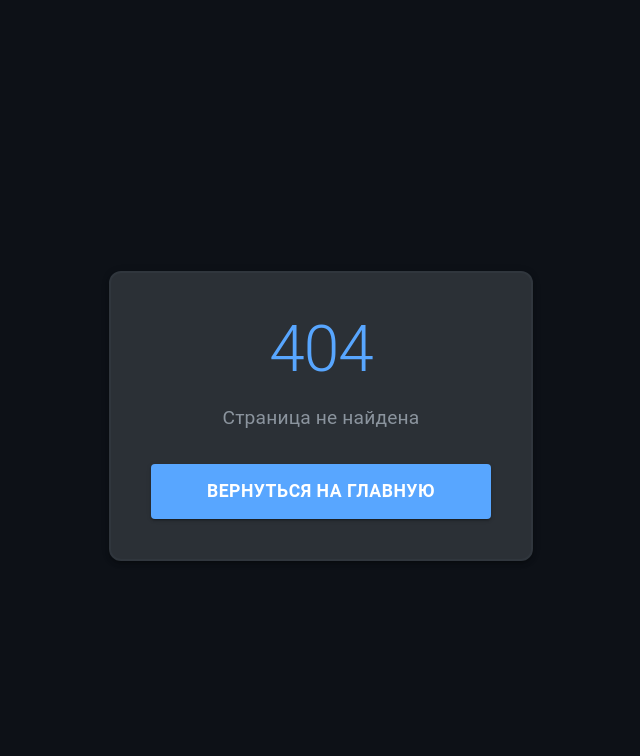
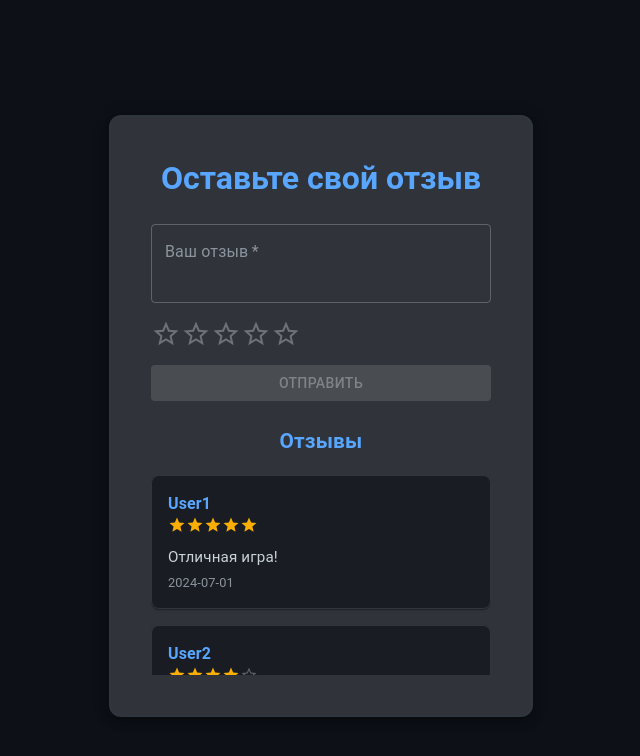
Before and after one commit to cu-drip/team_2_Website, a React (Vite) app: page /feedback in a window 1280 px wide. Before the commit this address had no page. Shown: the top 756 px of the page, without its empty margins (319-959 px from the left). Built offline with nearby package versions, Linux system fonts and the light colour scheme.

Commit message:
отзывы

```diff
--- a/src/components/Navbar.jsx
+++ b/src/components/Navbar.jsx
@@ -1,27 +1,28 @@
-import React from 'react';
-import { Link, useLocation } from 'react-router-dom';
-import AppBar from '@mui/material/AppBar';
-import Toolbar from '@mui/material/Toolbar';
-import Button from '@mui/material/Button';
-import { withInlineParam } from '../constants';
+import React from "react";
+import { Link, useLocation } from "react-router-dom";
+import AppBar from "@mui/material/AppBar";
+import Toolbar from "@mui/material/Toolbar";
+import Button from "@mui/material/Button";
+import { withInlineParam } from "../constants";
 
 const navLinks = [
-  { label: 'Главная', path: '/' },
-  { label: 'Профиль', path: '/profile' },
+  { label: "Главная", path: "/" },
+  { label: "Профиль", path: "/profile" },
+  { label: "Отзывы", path: "/feedback" },
 ];
 
 export default function Navbar() {
   const location = useLocation();
   return (
     <AppBar position="static" color="default" elevation={2} sx={{ mb: 3 }}>
-      <Toolbar sx={{ display: 'flex', gap: 2 }}>
-        {navLinks.map(link => (
+      <Toolbar sx={{ display: "flex", gap: 2 }}>
+        {navLinks.map((link) => (
           <Button
             key={link.path}
             component={Link}
             to={withInlineParam(link.path, location.search)}
-            color={location.pathname === link.path ? 'primary' : 'inherit'}
-            variant={location.pathname === link.path ? 'contained' : 'text'}
+            color={location.pathname === link.path ? "primary" : "inherit"}
+            variant={location.pathname === link.path ? "contained" : "text"}
             sx={{ fontWeight: 600 }}
           >
             {link.label}
--- a/src/main.jsx
+++ b/src/main.jsx
@@ -1,19 +1,20 @@
-import { StrictMode } from 'react'
-import { createRoot } from 'react-dom/client'
-import './index.css'
-import { BrowserRouter, Route, Routes } from 'react-router-dom'
+import { StrictMode } from "react";
+import { createRoot } from "react-dom/client";
+import "./index.css";
+import { BrowserRouter, Route, Routes } from "react-router-dom";
 
-import NotFound from './routes/NotFound'
-import Profile from './routes/Profile'
-import Home from './routes/Home'
-import { CookiesProvider } from 'react-cookie'
-import darkTheme from './theme'
-import { ThemeProvider } from '@emotion/react'
-import AuthProvider from './layouts/AuthProvider'
-import ProtectedLayout from './layouts/ProtectedLayout'
-import { CustomNavigateProvider } from './components/CustomNavigateProvider'
+import NotFound from "./routes/NotFound";
+import Profile from "./routes/Profile";
+import Home from "./routes/Home";
+import Feedback from "./routes/Feedback";
+import { CookiesProvider } from "react-cookie";
+import darkTheme from "./theme";
+import { ThemeProvider } from "@emotion/react";
+import AuthProvider from "./layouts/AuthProvider";
+import ProtectedLayout from "./layouts/ProtectedLayout";
+import { CustomNavigateProvider } from "./components/CustomNavigateProvider";
 
-createRoot(document.getElementById('root')).render(
+createRoot(document.getElementById("root")).render(
   <StrictMode>
     <CookiesProvider>
       <ThemeProvider theme={darkTheme}>
@@ -21,11 +22,12 @@ createRoot(document.getElementById('root')).render(
           <BrowserRouter>
             <CustomNavigateProvider>
               <Routes>
-                                <Route path='/' element={<Home />}/>
+                <Route path="/" element={<Home />} />
                 <Route element={<ProtectedLayout />}>
-                                    <Route path='/profile' element={<Profile />}/>
+                  <Route path="/profile" element={<Profile />} />
                 </Route>
-                                <Route path='*' element={<NotFound />} />
+                <Route path="/feedback" element={<Feedback />} />
+                <Route path="*" element={<NotFound />} />
               </Routes>
             </CustomNavigateProvider>
           </BrowserRouter>
@@ -33,4 +35,4 @@ createRoot(document.getElementById('root')).render(
       </ThemeProvider>
     </CookiesProvider>
   </StrictMode>
-)
+);
--- /dev/null
+++ b/src/routes/Feedback.jsx
@@ -0,0 +1,165 @@
+import React, { useState } from "react";
+import Box from "@mui/material/Box";
+import Paper from "@mui/material/Paper";
+import Typography from "@mui/material/Typography";
+import Button from "@mui/material/Button";
+import TextField from "@mui/material/TextField";
+import Rating from "@mui/material/Rating";
+
+
+const mockFeedbacks = [
+  {
+    id: "1",
+    user: "User1",
+    text: "Отличная игра!",
+    rating: 5,
+    created_at: "2024-07-01",
+  },
+  {
+    id: "2",
+    user: "User2",
+    text: "Было интересно, но можно лучше.",
+    rating: 4,
+    created_at: "2024-07-02",
+  },
+];
+
+export default function Feedback() {
+  const [feedbacks, setFeedbacks] = useState(mockFeedbacks);
+  const [text, setText] = useState("");
+  const [rating, setRating] = useState(0);
+  const [sending, setSending] = useState(false);
+
+  const handleSubmit = (e) => {
+    e.preventDefault();
+    setSending(true);
+    // отправка на сервер
+    setTimeout(() => {
+      setFeedbacks([
+        ...feedbacks,
+        {
+          id: Date.now().toString(),
+          user: "Вы",
+          text,
+          rating,
+          created_at: new Date().toISOString().slice(0, 10),
+        },
+      ]);
+      setText("");
+      setRating(0);
+      setSending(false);
+    }, 500);
+  };
+
+  return (
+    <Box
+      sx={{
+        display: "flex",
+        alignItems: "center",
+        justifyContent: "center",
+        minHeight: "100vh",
+        bgcolor: "background.default",
+        p: { xs: 1, sm: 2 },
+      }}
+    >
+      <Paper
+        elevation={6}
+        sx={{
+          p: { xs: 2, sm: 5 },
+          textAlign: "center",
+          borderRadius: { xs: 2, sm: 3 },
+          bgcolor: "background.paper",
+          border: "2px solid",
+          borderColor: "divider",
+          boxShadow: 6,
+          minWidth: { xs: "90vw", sm: 340 },
+          maxWidth: 400,
+        }}
+      >
+        <Typography
+          variant="h5"
+          sx={{
+            color: "primary.main",
+            mb: { xs: 2, sm: 3 },
+            fontWeight: 700,
+            fontSize: { xs: "1.5rem", sm: "2rem" },
+          }}
+        >
+          Оставьте свой отзыв
+        </Typography>
+        <Box
+          component="form"
+          onSubmit={handleSubmit}
+          sx={{ display: "flex", flexDirection: "column", gap: 2, mb: 3 }}
+        >
+          <TextField
+            label="Ваш отзыв"
+            multiline
+            minRows={2}
+            maxRows={4}
+            value={text}
+            onChange={(e) => setText(e.target.value)}
+            fullWidth
+            required
+          />
+          <Rating
+            name="rating"
+            value={rating}
+            onChange={(_, value) => setRating(value)}
+            size="large"
+          />
+          <Button
+            type="submit"
+            variant="contained"
+            color="primary"
+            disabled={sending || !text || !rating}
+          >
+            {sending ? "Отправка..." : "Отправить"}
+          </Button>
+        </Box>
+        <Typography
+          variant="h6"
+          sx={{
+            color: "primary.main",
+            mb: 2,
+            fontWeight: 600,
+            fontSize: { xs: "1.1rem", sm: "1.3rem" },
+          }}
+        >
+          Отзывы
+        </Typography>
+        <Box sx={{ maxHeight: 200, overflowY: "auto", textAlign: "left" }}>
+          {feedbacks.length === 0 && (
+            <Typography color="text.secondary">Пока нет отзывов</Typography>
+          )}
+          {feedbacks.map((fb) => (
+            <Paper
+              key={fb.id}
+              sx={{
+                p: 2,
+                mb: 2,
+                bgcolor: "background.default",
+                borderRadius: 2,
+                border: "1px solid",
+                borderColor: "divider",
+              }}
+            >
+              <Typography sx={{ fontWeight: 600, color: "primary.main" }}>
+                {fb.user}
+              </Typography>
+              <Rating value={fb.rating} readOnly size="small" />
+              <Typography sx={{ fontSize: "0.95rem", mt: 1 }}>
+                {fb.text}
+              </Typography>
+              <Typography
+                sx={{ color: "text.secondary", fontSize: "0.8rem", mt: 0.5 }}
+              >
+                {fb.created_at}
+              </Typography>
+            </Paper>
+          ))}
+        </Box>
+      </Paper>
+    </Box>
+  );
+}
```
Lines whose indentation alone changed are shown as unchanged.
